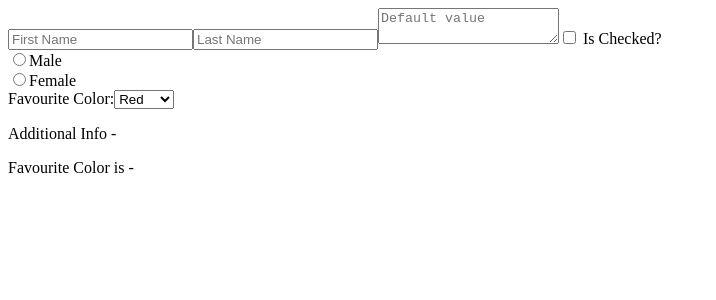
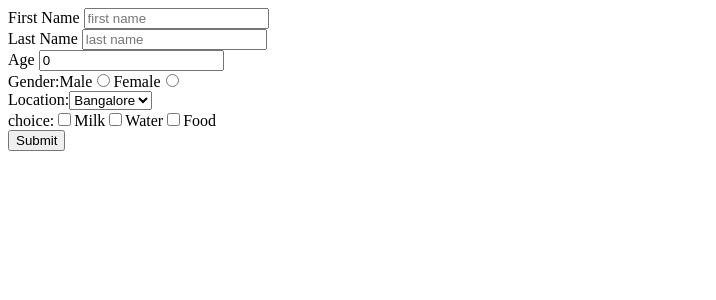
Before and after one commit to riddletom76/Learning, a React (Create React App) app in the folder React/hello-world/: page / in a window 1280 px wide. Shown: the top 300 px of the page, without its empty margins (0-716 px from the left). Built offline with nearby package versions, Linux system fonts and the light colour scheme.

Commit message:
initial version of the travel form

```diff
--- a/React/hello-world/src/App.js
+++ b/React/hello-world/src/App.js
@@ -11,7 +11,8 @@ import React from 'react';
 // import Login from './components/Login';
 // import Button from './components/Button';
 // import DataFetch from './components/DataFetch';
-import BasicForm from './components/BasicForm';
+// import BasicForm from './components/BasicForm';
+import TravelForm from './components/TravelForm';
 // function App() {
 //   return (
 //     <BasicTodo />
@@ -23,7 +24,7 @@ class App extends React.Component{
   render(){
     return(
       <div>
-        <BasicForm />
+        <TravelForm />
       </div>
     )
   }
--- /dev/null
+++ b/React/hello-world/src/components/TravelForm.js
@@ -0,0 +1,66 @@
+import React from 'react';
+
+class TravelForm extends React.Component{
+	constructor(){
+		super();
+		this.state = {
+			firstName: "",
+			lastName: "",
+			age: 0,
+			gender: "",
+			location: "",
+			milk: false,
+			water: false,
+			food: false
+		}
+		this.handleChange = this.handleChange.bind(this)
+		this.handleSubmit = this.handleSubmit.bind(this)
+	}
+
+	handleChange(event){
+		const {name, value, type, checked} = event.target;
+		type==="checkbox"?this.setState({
+			[name]: checked
+		}) : this.setState({
+			[name]: value
+		})
+	}
+
+	handleSubmit(event){
+		let str = "Name: " + event.target.firstName.value + event.target.lastName.value + "\n" +
+		"Age: " + event.target.age.value + "\n" + "Gender: " + event.target.gender.value + "\n" +
+		"Location: " + event.target.location.value + "\n" + "Food: " + (event.target.milk.checked ? "Milk,": "" + event.target.water.checked ? "Water," : "" + event.target.food.checked ? "Food," : "");
+		alert(str);
+	}
+
+	render(){
+		return(
+			<div>
+				<form onSubmit={this.handleSubmit}>
+					<label>First Name <input type="text" name="firstName" value={this.state.firstName} onChange={this.handleChange} placeholder="first name" /></label> <br />
+					<label>Last Name <input type="text" name="lastName" value={this.state.lastName} onChange={this.handleChange} placeholder="last name" /></label> <br />
+					<label>Age <input type="number" name="age" value={this.state.age} onChange={this.handleChange} /></label> <br />
+					<label>Gender:
+						<label>Male<input type="radio" name="gender" checked={this.state.gender==="male"} onChange={this.handleChange} value="male" /></label>
+						<label>Female<input type="radio" name="gender" checked={this.state.gender==="female"} onChange={this.handleChange} value="female" /></label>
+					</label> <br />
+					<label>Location:
+						<select value={this.state.location} onChange={this.handleChange} name="location">
+							<option value="bangalore">Bangalore</option>
+							<option value="delhi">Delhi</option>
+							<option value="mumbai">Mumbai</option>
+						</select>
+					</label> <br />
+					<label>choice:
+						<label><input type="checkbox" onChange={this.handleChange} checked={this.state.milk} name="milk"/>Milk</label>
+						<label><input type="checkbox" onChange={this.handleChange} checked={this.state.water} name="water"/>Water</label>
+						<label><input type="checkbox" onChange={this.handleChange} checked={this.state.food} name="food"/>Food</label>
+					</label> <br />
+					<button type="submit">Submit</button>
+				</form>
+			</div>
+		)
+	}
+}
+
+export default TravelForm;
```
